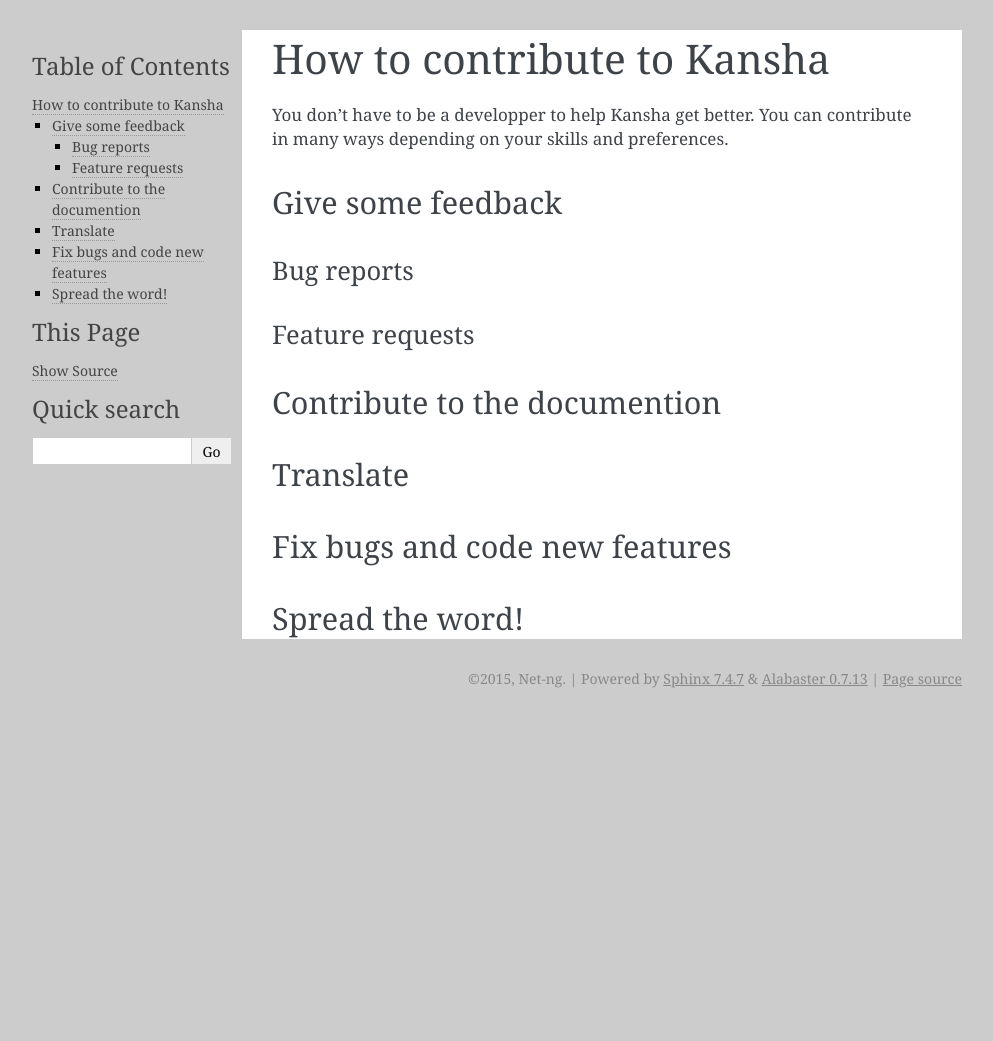
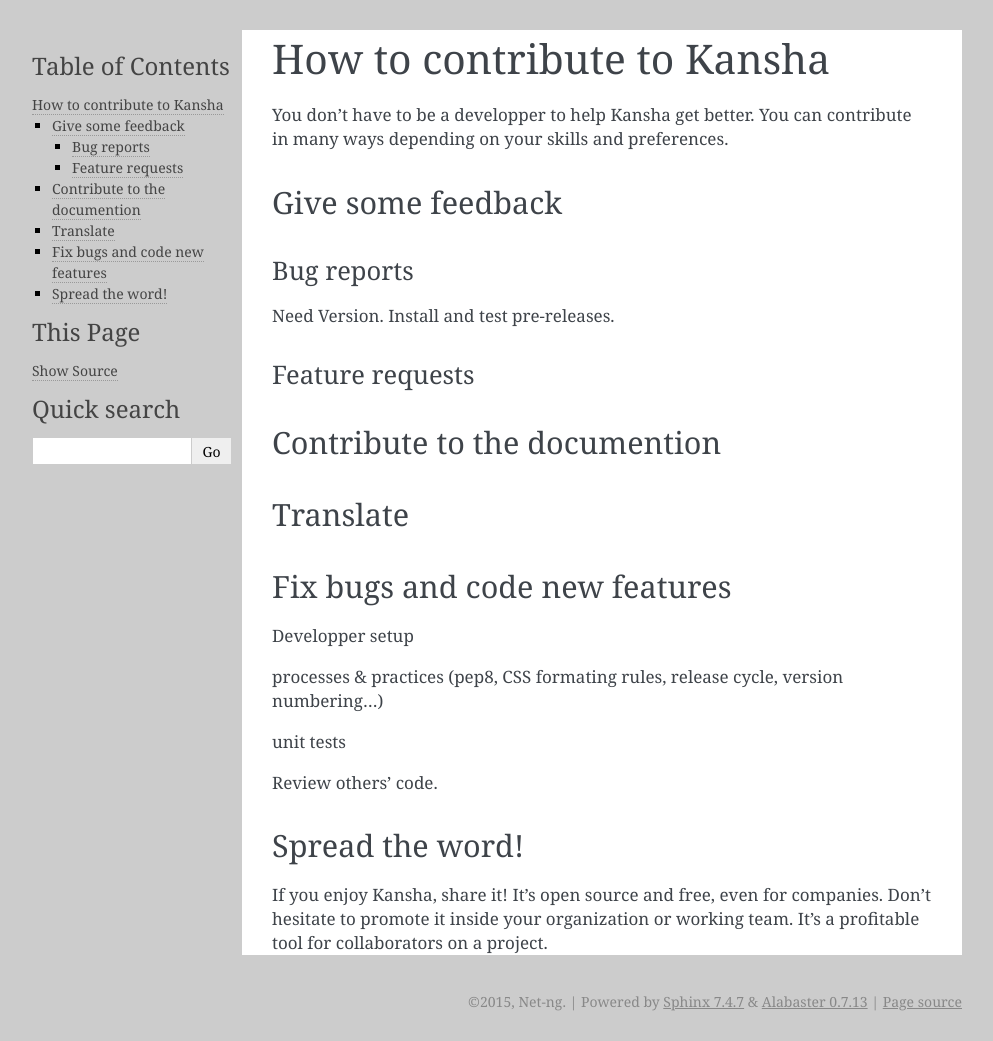
Before and after one commit to Net-ng/kansha, a Sphinx documentation site: the page built from doc/contribute.rst, in a window 1280 px wide. Shown: the whole page, without its empty margins (148-1141 px from the left). Built offline with Sphinx 7.4.7, drawn with Linux system fonts in a browser that asks for light colours; before the commit the page ends 900 px from its top, so only the background shows below that.

Commit message:
Added some ideas, but not redacted.

```diff
--- a/doc/contribute.rst
+++ b/doc/contribute.rst
@@ -9,6 +9,10 @@
 
 Bug reports
 ^^^^^^^^^^^
+
+Need Version.
+Install and test pre-releases.
+
 
 Feature requests
 ^^^^^^^^^^^^^^^^
@@ -24,6 +28,16 @@
 Fix bugs and code new features
 ------------------------------
 
+Developper setup
+
+processes & practices (pep8, CSS formating rules, release cycle, version numbering…)
+
+unit tests
+
+Review others' code.
+
 
 Spread the word!
 ----------------
+
+If you enjoy Kansha, share it! It's open source and free, even for companies. Don't hesitate to promote it inside your organization or working team. It's a profitable tool for collaborators on a project.
--- a/doc/production.rst
+++ b/doc/production.rst
@@ -36,8 +36,8 @@
 
 In any case, you always need to::
 
-    $ <STACKLESS_DIR>/bin/nagare-admin create-db --no-populate <kansha-conf>
-    $ <STACKLESS_DIR>/bin/nagare-admin create-index <kansha-conf>
+    $ <STACKLESS_DIR>/bin/nagare-admin create-db --no-populate </path/to/your/kansha.cfg>
+    $ <STACKLESS_DIR>/bin/nagare-admin create-index </path/to/your/kansha.cfg>
 
 When you **first** deploy.
 
```
Also changed, not shown: other parts of doc/production.rst (+2 -0 lines).
